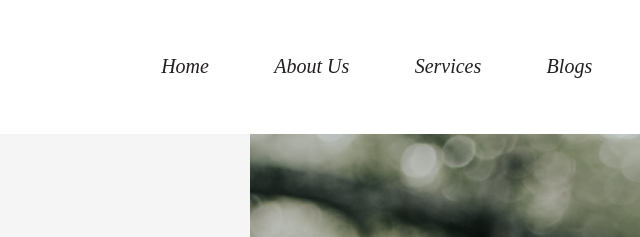
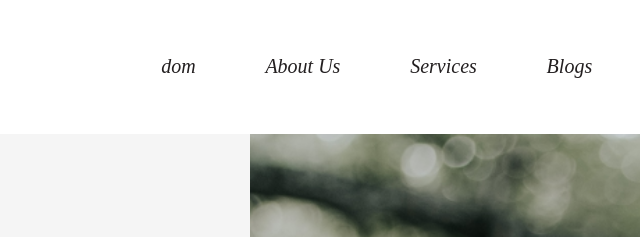
Before and after one commit to SalahBapaev/layout, a plain HTML site: page index.html in a window 1280 px wide. Shown: the top 237 px of the page, 258-898 px from the left. Drawn offline with Linux system fonts and the light colour scheme; a web font is replaced by a local one.

Commit message:
изменил текст хайдаре

```diff
--- a/index.html
+++ b/index.html
@@ -19,7 +19,7 @@
         <nav class="header__menu">
             <ul>
                 <li>
-                    <a href="#">Home</a>
+                    <a href="#">dom</a>
                 </li>
                 <li>
                     <a href="#">About Us</a>
```
